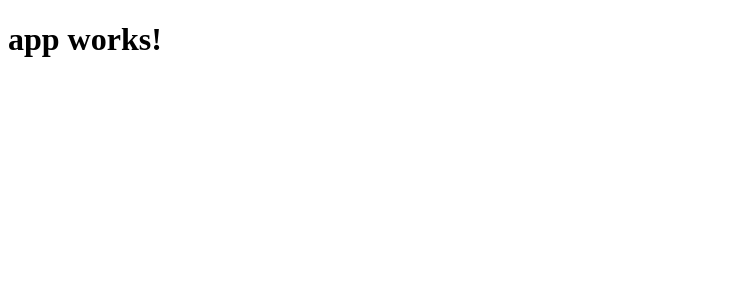
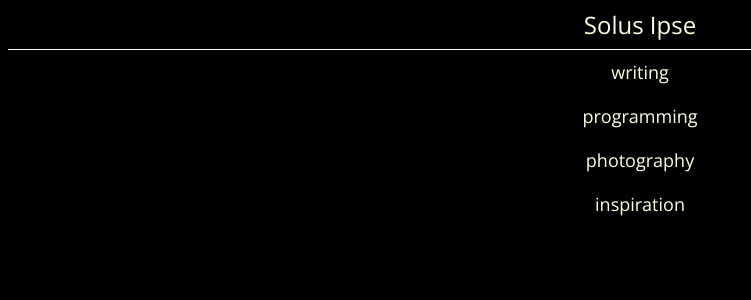
Before and after one commit to flux4/solus-ipse.org, an Angular app: page / in a window 1280 px wide. Shown: the top 300 px of the page, without its empty margins (0-751 px from the left). Built offline with nearby package versions, Linux system fonts and the light colour scheme.

Commit message:
basic menu system with external links

```diff
--- /dev/null
+++ b/src/app/app-routing.module.ts
@@ -0,0 +1,91 @@
+import { NgModule }              from '@angular/core';
+import { RouterModule, Routes }   from '@angular/router';
+
+import { MainMenuComponent } from './main-menu/main-menu.component';
+import { PageNotFoundComponent } from './page-not-found.component';
+
+
+const app_routes: Routes = [
+  {
+    path: '',
+		component: MainMenuComponent,
+    data: {
+      pages:[
+        {
+          name:"writing",
+          path:"/writing"
+        },{
+          name:"programming",
+          path:"/programming"
+        },{
+          name:"photography",
+          path:"/photography"
+        },{
+          name:"inspiration",
+          path:"/inspiration"
+        }
+      ]
+    }
+  },{
+    path: 'writing',
+    component: MainMenuComponent,
+    data: {
+      pages:[
+        {
+          name:"philosophy",
+          path:"/writing/philosophy"
+        },{
+          name:"criticism",
+          path:"/writing/criticism"
+        },{
+          name:"modern lore",
+          path:"/writing/modernlore"
+        },{
+          name:"ancient lore",
+          path:"/writing/ancientlore"
+        }
+      ]
+    }
+  },{
+    path: 'programming',
+    component: MainMenuComponent,
+    data: {
+      pages:[
+        {
+          name:"apps",
+          path:"/programming/apps"
+        },{
+          name:"articles",
+          path:"/programming/articles"
+        },{
+          name:"github",
+          path:"https://github.com/simian201",
+          external:true
+        },{
+          name:"codepen",
+          path:"https://codepen.io/simian201/pens/public/",
+          external:true
+        }
+      ]
+    }
+  },{
+    path: 'photography',
+    component: MainMenuComponent
+  },{
+    path: 'inspiration',
+    component: MainMenuComponent
+  },{
+    path: '**',
+    component: PageNotFoundComponent
+  }
+];
+
+@NgModule({
+  imports: [
+    RouterModule.forRoot(app_routes)
+  ],
+  exports: [
+    RouterModule
+  ]
+})
+export class AppRoutingModule {}
--- a/src/app/app.component.css
+++ b/src/app/app.component.css
@@ -0,0 +1,4 @@
+.header
+{
+	text-align:center;
+}
--- a/src/app/app.component.html
+++ b/src/app/app.component.html
@@ -1,3 +1,5 @@
-<h1>
-  {{title}}
-</h1>
+<div class="header">
+	<a class="page-title" routerLink="" routerLinkActive="active">Solus Ipse</a>
+</div>
+<hr/>
+<router-outlet></router-outlet>
--- a/src/app/app.component.ts
+++ b/src/app/app.component.ts
@@ -5,6 +5,4 @@ import { Component } from '@angular/core';
   templateUrl: './app.component.html',
   styleUrls: ['./app.component.css']
 })
-export class AppComponent {
-  title = 'app works!';
-}
+export class AppComponent {}
--- /dev/null
+++ b/src/app/main-menu/main-menu.component.css
@@ -0,0 +1,13 @@
+.centrallist
+{
+	text-align:center;
+	margin:0px;
+	margin-top:10px;
+	padding:0px;
+}
+.centrallist > li
+{
+	margin-bottom: 20px;
+	list-style-type: none;
+	font-size:18px;
+}
--- /dev/null
+++ b/src/app/main-menu/main-menu.component.html
@@ -0,0 +1,6 @@
+<ul class="centrallist">
+	<li *ngFor="let page of pages">
+		<a *ngIf="page.external; else internallink" href="{{ page.path }}" target="_blank">{{ page.name }}</a>
+		<ng-template #internallink><a routerLink="{{ page.path }}" routerLinkActive="active">{{ page.name }}</a></ng-template>
+	</li>
+</ul>
--- /dev/null
+++ b/src/app/main-menu/main-menu.component.ts
@@ -0,0 +1,37 @@
+import { Component, OnInit } from '@angular/core';
+import { Router, NavigationStart, ActivatedRoute } from '@angular/router';
+
+@Component({
+  selector: 'app-main-menu',
+  templateUrl: './main-menu.component.html',
+  styleUrls: ['./main-menu.component.css']
+})
+
+export class MainMenuComponent implements OnInit {
+
+  sub: any;
+  route: any;
+  pages = [];
+
+  constructor(route: ActivatedRoute)
+  {
+    this.route = route;
+  }
+
+  ngOnInit() {
+    var pages = this.pages;
+    this.sub = this.route.data.subscribe(v => {
+      pages.length = 0;
+      for (var i=0; i<v.pages.length; ++i) {
+        pages.push({name:v.pages[i].name,
+                    path:v.pages[i].path,
+                    external:v.pages[i].external});
+      }
+    });
+  }
+
+  ngOnDestroy() {
+    this.sub.unsubscribe();
+  }
+
+}
--- /dev/null
+++ b/src/app/page-not-found.component.ts
@@ -0,0 +1,11 @@
+import { Component, OnInit } from '@angular/core';
+
+@Component({
+  selector: 'app-page-not-found',
+  template: '<p style="text-align:center">404</p>',
+  styles: ['']
+})
+export class PageNotFoundComponent implements OnInit {
+  constructor() { }
+  ngOnInit() {}
+}
--- a/src/index.html
+++ b/src/index.html
@@ -1,12 +1,14 @@
 <!doctype html>
 <html lang="en">
 <head>
+
   <meta charset="utf-8">
-  <title>SolusIpse.Org</title>
+  <title>Solus Ipse</title>
   <base href="/">
 
   <meta name="viewport" content="width=device-width, initial-scale=1">
   <link rel="icon" type="image/x-icon" href="favicon.ico">
+  <link href="https://fonts.googleapis.com/css?family=Open+Sans" rel="stylesheet">
 </head>
 <body>
   <app-root>Loading...</app-root>
--- a/src/styles.css
+++ b/src/styles.css
@@ -1 +1,36 @@
 /* You can add global styles to this file, and also import other style files */
+body {
+    font-family: 'Open Sans', sans-serif;
+    color:lightgrey;
+    background-color:black;
+}
+
+
+.page-title {
+    font-size:24px;
+    text-align:center;
+}
+
+hr {
+    height:0.5px;
+    border-width:0;
+	color:white;
+	background-color:white;
+}
+
+a:link
+{
+	color: #FFFFE0; text-decoration:none;
+}
+a:active
+{
+	color: #FFFFE0; text-decoration:none;
+}
+a:visited
+{
+	color: #FFFFE0; text-decoration:none;
+}
+a:hover
+{
+	color: #FFFFFF; text-decoration:none;
+}
```
Also changed, not shown: src/app/app.module.ts (+8 -2 lines), 2 other files (tests, documents, lock files or other folders).
